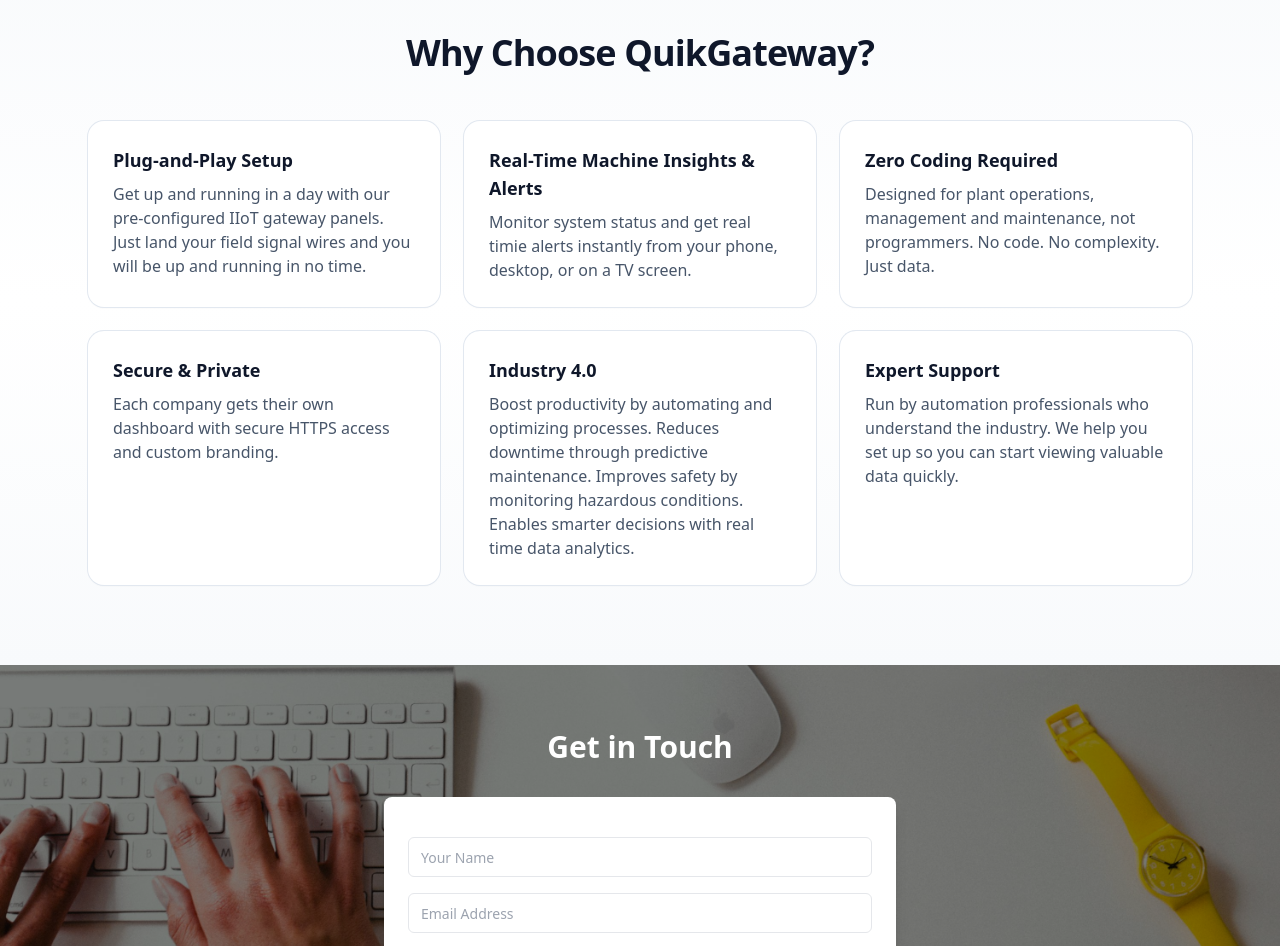
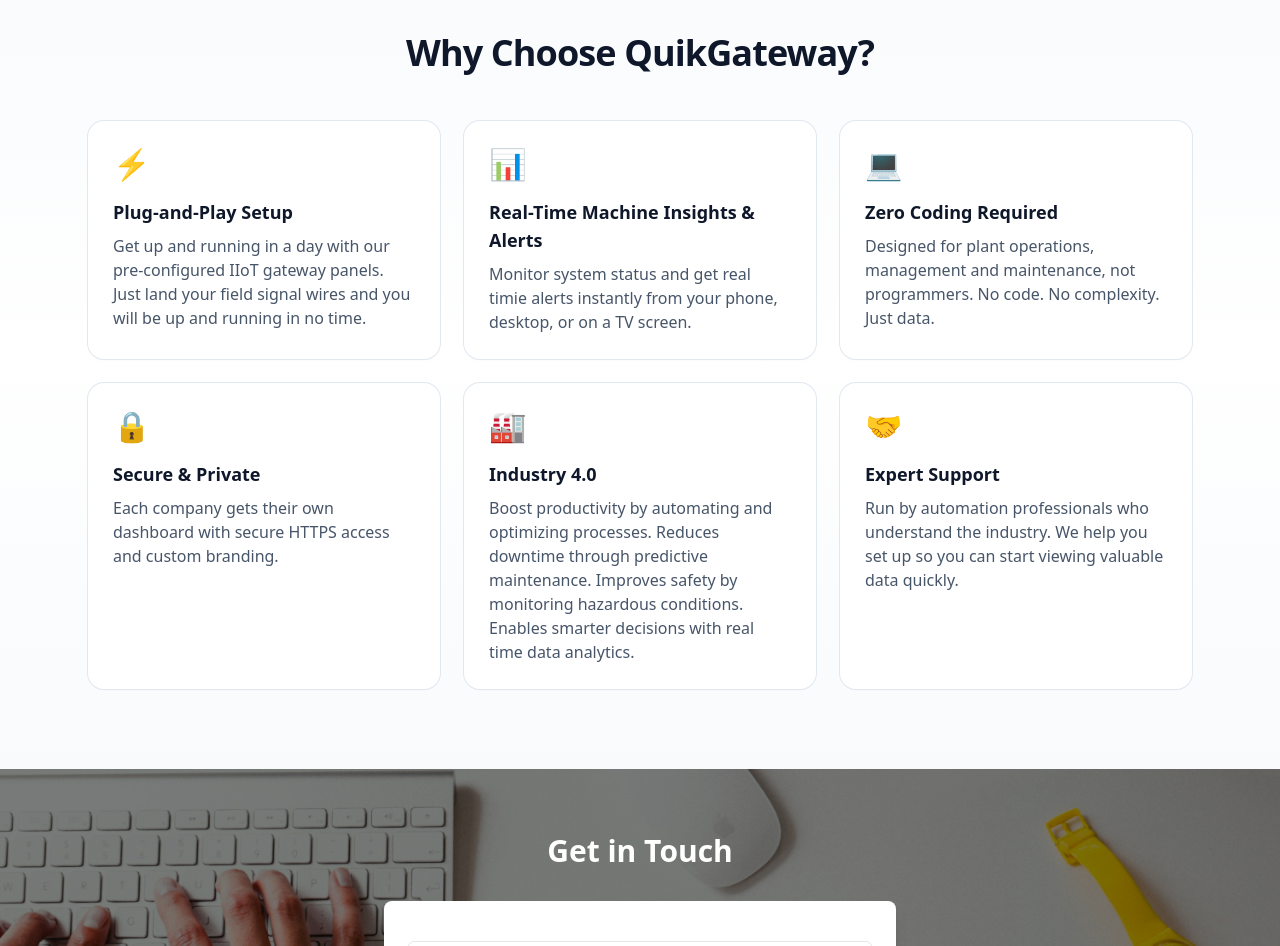
Before and after one commit to domcruz4/quikgateway-site, a Next.js app: page / in a window 1280 px wide. Shown: the part 1700-2646 px from the top of the page. Built offline with nearby package versions, Linux system fonts and the light colour scheme.

Commit message:
Update webpage content

```diff
--- a/src/app/page.tsx
+++ b/src/app/page.tsx
@@ -140,7 +140,7 @@
         </div>
       </section>
 
-      {/* Why Choose Us (subtle multi-color glow) */}
+{/* Why Choose QuikGateway (modern visual style) */}
 <section className="relative py-20">
   <div className="pointer-events-none absolute inset-0 bg-gradient-to-b from-slate-50 via-white to-slate-50" />
   <div className="relative mx-auto max-w-6xl px-6">
@@ -153,31 +153,37 @@
     <div className="grid gap-6 sm:grid-cols-2 lg:grid-cols-3">
       {[
         {
+          icon: "⚡",
           title: "Plug-and-Play Setup",
           text:
             "Get up and running in a day with our pre-configured IIoT gateway panels. Just land your field signal wires and you will be up and running in no time."
         },
         {
+          icon: "📊",
           title: "Real-Time Machine Insights & Alerts",
           text:
             "Monitor system status and get real timie alerts instantly from your phone, desktop, or on a TV screen."
         },
         {
+          icon: "💻",
           title: "Zero Coding Required",
           text:
             "Designed for plant operations, management and maintenance, not programmers. No code. No complexity. Just data."
         },
         {
+          icon: "🔒",
           title: "Secure & Private",
           text:
             "Each company gets their own dashboard with secure HTTPS access and custom branding."
         },
         {
+          icon: "🏭",
           title: "Industry 4.0",
           text:
-                  "Boost productivity by automating and optimizing processes. Reduces downtime through predictive maintenance. Improves safety by monitoring hazardous conditions. Enables smarter decisions with real time data analytics. "
+            "Boost productivity by automating and optimizing processes. Reduces downtime through predictive maintenance. Improves safety by monitoring hazardous conditions. Enables smarter decisions with real time data analytics."
         },
         {
+          icon: "🤝",
           title: "Expert Support",
           text:
             "Run by automation professionals who understand the industry. We help you set up so you can start viewing valuable data quickly."
@@ -186,9 +192,10 @@
         <div
           key={i}
           className="group relative rounded-2xl border border-transparent bg-white p-6 shadow-sm ring-1 ring-slate-200
-                transition-all duration-300 ease-out hover:-translate-y-2 hover:shadow-lg
+          transition-all duration-300 ease-out hover:-translate-y-1 hover:shadow-lg
           hover:shadow-[0_0_25px_-5px_rgba(56,189,248,0.5),0_0_25px_-5px_rgba(167,139,250,0.5),0_0_25px_-5px_rgba(34,197,94,0.5)]"
         >
+          <div className="mb-4 text-3xl">{item.icon}</div>
           <h3 className="text-lg font-semibold text-slate-900">{item.title}</h3>
           <p className="mt-2 text-slate-600">{item.text}</p>
         </div>
@@ -196,6 +203,7 @@
     </div>
   </div>
 </section>
+
 
       {/* Contact Form */}
       <section
```
Lines whose indentation alone changed are shown as unchanged.
